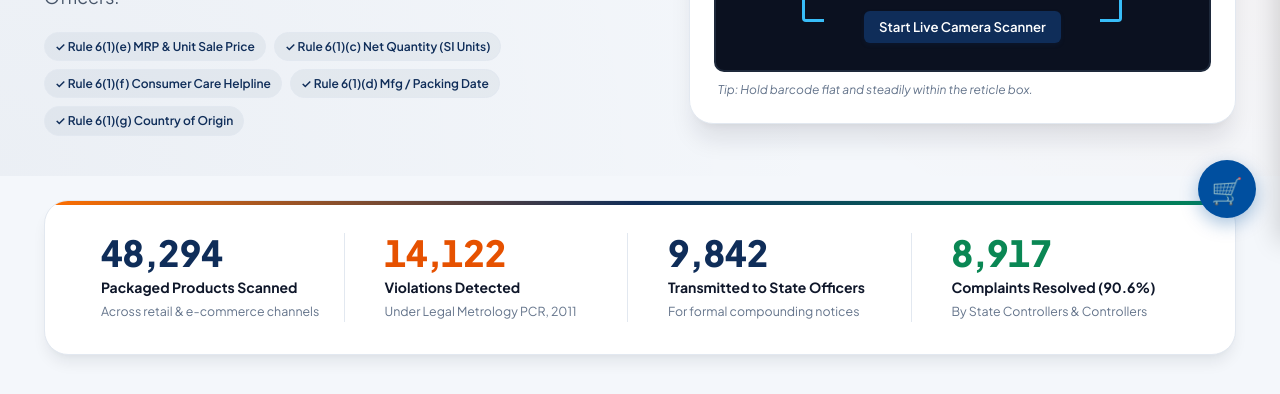
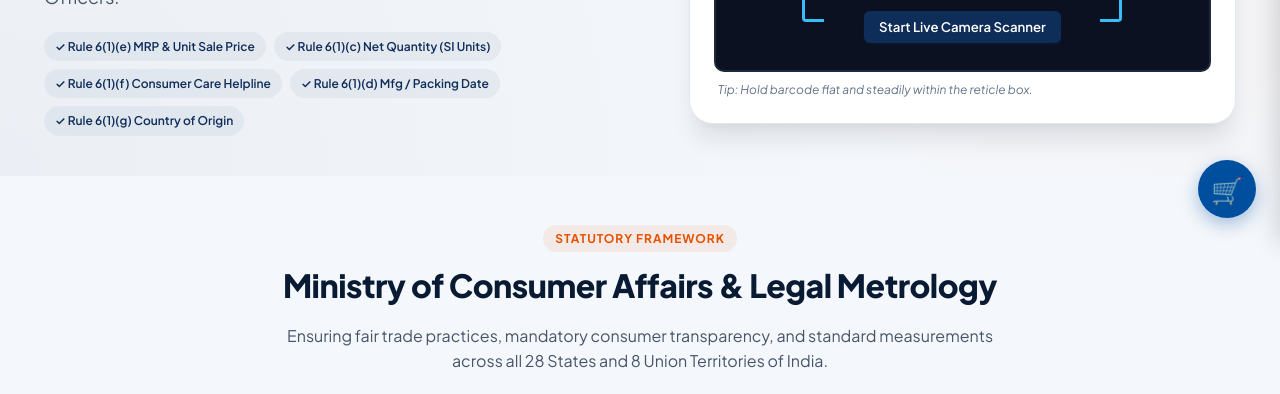
Before and after one commit to vinayvini808837-dotcom/SmartScan, a website: page frontend/index.html in a window 1280 px wide. Shown: the part 558-952 px from the top of the page. Drawn offline with Linux system fonts and the light colour scheme; no server answers.

Commit message:
remove: remove packaged products scanned and violations impact stats section from homepage

```diff
--- a/frontend/index.html
+++ b/frontend/index.html
@@ -274,36 +274,6 @@
       </div>
     </section>
 
-    <!-- Live National Impact Stats Bar -->
-    <section class="impact-stats-section" aria-label="National Enforcement Impact Statistics">
-      <div class="container">
-        <div class="stats-card">
-          <div class="stat-item">
-            <div class="stat-value" id="statTotalScans">48,294</div>
-            <div class="stat-label">Packaged Products Scanned</div>
-            <div class="stat-desc">Across retail & e-commerce channels</div>
-          </div>
-
-          <div class="stat-item">
-            <div class="stat-value accent" id="statViolations">14,122</div>
-            <div class="stat-label">Violations Detected</div>
-            <div class="stat-desc">Under Legal Metrology PCR, 2011</div>
-          </div>
-
-          <div class="stat-item">
-            <div class="stat-value" id="statComplaints">9,842</div>
-            <div class="stat-label">Transmitted to State Officers</div>
-            <div class="stat-desc">For formal compounding notices</div>
-          </div>
-
-          <div class="stat-item">
-            <div class="stat-value success" id="statResolved">8,917</div>
-            <div class="stat-label">Complaints Resolved (90.6%)</div>
-            <div class="stat-desc">By State Controllers & Controllers</div>
-          </div>
-        </div>
-      </div>
-    </section>
 
     <!-- Clean Ministry & Legal Metrology Act Overview Section -->
     <section class="info-section" id="about-ministry">
```
